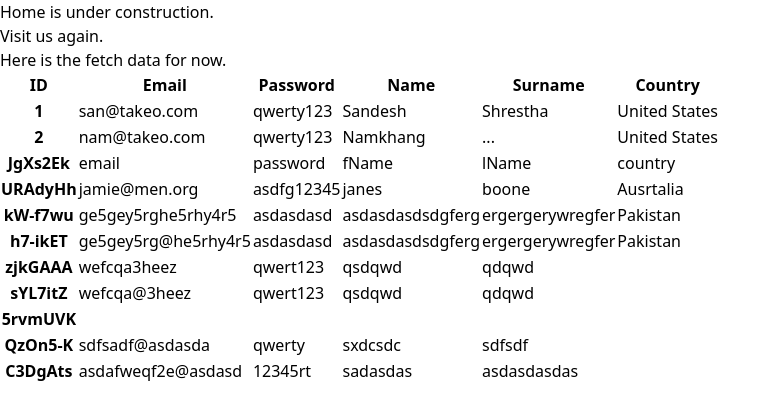
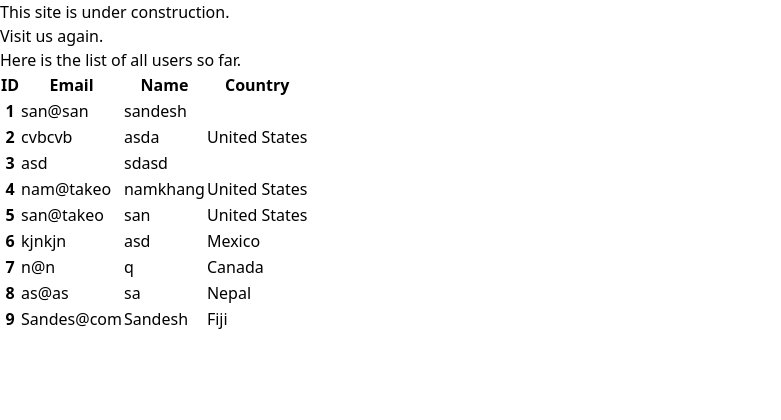
Before and after one commit to yogeshtakeo/team-pair-programming, a React (Vite) app in the folder Task18-LR/: page /home in a window 1280 px wide. Shown: the top 420 px of the page, without its empty margins (0-781 px from the left). Built offline with nearby package versions, Linux system fonts and the light colour scheme; data requests are answered from the project's data file.

Commit message:
Consult issues

```diff
--- a/Task18-LR/server/db.json
+++ b/Task18-LR/server/db.json
@@ -1,158 +1,130 @@
 {
   "clients": [
     {
-      "id": "1",
       "userid": "san",
-      "email": "san@takeo.com",
-      "password": "qwerty123",
-      "fName": "Sandesh",
-      "lName": "Shrestha",
-      "country": "United States",
-      "street": "xyz",
-      "city": "Reno",
-      "state": "Nevada",
-      "zip": "12345",
-      "about": "ambiv"
+      "password": "sandesh123",
+      "fName": "sandesh",
+      "lName": "shrestha",
+      "email": "san@san",
+      "country": "",
+      "street": "asda",
+      "city": "reno",
+      "state": "NV",
+      "zip": "12233",
+      "about": "asd asfdasf ds f sd fs df sd f sd f",
+      "id": 1
     },
     {
-      "id": "2",
-      "userid": "nam",
-      "email": "nam@takeo.com",
-      "password": "qwerty123",
-      "fName": "Namkhang",
-      "lName": "...",
+      "userid": "namkhang",
+      "password": "zxcvb12345",
+      "fName": "asda",
+      "lName": "",
+      "email": "cvbcvb",
       "country": "United States",
-      "street": "abc",
-      "city": "def",
-      "state": "ghi",
-      "zip": "54321",
-      "about": "go get it!"
+      "street": "asds",
+      "city": "asdasdfwerf",
+      "state": "werwer",
+      "zip": "wrwerwer",
+      "about": "sdfsdfsdfs",
+      "id": 2
     },
     {
-      "userid": "userName",
-      "password": "password",
-      "fName": "fName",
-      "lName": "lName",
-      "email": "email",
-      "country": "country",
-      "street": "street",
-      "city": "city",
-      "state": "state",
-      "zip": "zip",
-      "about": "about",
-      "id": "JgXs2Ek"
-    },
-    {
-      "userid": "infamy",
-      "password": "asdfg12345",
-      "fName": "janes",
-      "lName": "boone",
-      "email": "jamie@men.org",
-      "country": "Ausrtalia",
-      "street": "asdasd`",
-      "city": "sdcsd",
-      "state": "ohio",
-      "zip": "scsdcsd",
-      "about": "ascascasdas",
-      "id": "URAdyHh"
-    },
-    {
-      "userid": "sdasd",
-      "password": "asdasdasd",
-      "fName": "asdasdasdsdgferg",
-      "lName": "ergergerywregfer",
-      "email": "ge5gey5rghe5rhy4r5",
-      "country": "Pakistan",
-      "street": "rsegvsg",
-      "city": "vsrgbsregh",
-      "state": "erhye5yh",
-      "zip": "e5yhe5yhe5",
-      "about": "he5yheyhg",
-      "id": "kW-f7wu"
-    },
-    {
-      "userid": "sdasd",
-      "password": "asdasdasd",
-      "fName": "asdasdasdsdgferg",
-      "lName": "ergergerywregfer",
-      "email": "ge5gey5rg@he5rhy4r5",
-      "country": "Pakistan",
-      "street": "rsegvsg",
-      "city": "vsrgbsregh",
-      "state": "erhye5yh",
-      "zip": "e5yhe5yhe5",
-      "about": "he5yheyhg",
-      "id": "h7-ikET"
-    },
-    {
-      "userid": "asdasd",
-      "password": "qwert123",
-      "fName": "qsdqwd",
-      "lName": "qdqwd",
-      "email": "wefcqa3heez",
-      "country": "",
-      "street": "resgbs",
-      "city": "szgg",
-      "state": "dzn",
-      "zip": "zdthb",
-      "about": "srb",
-      "id": "zjkGAAA"
-    },
-    {
-      "userid": "asdasd",
-      "password": "qwert123",
-      "fName": "qsdqwd",
-      "lName": "qdqwd",
-      "email": "wefcqa@3heez",
-      "country": "",
-      "street": "resgbs",
-      "city": "szgg",
-      "state": "dzn",
-      "zip": "zdthb",
-      "about": "srb",
-      "id": "sYL7itZ"
-    },
-    {
-      "userid": "",
-      "password": "",
-      "fName": "",
+      "userid": "asasd",
+      "password": "asdf1234",
+      "fName": "sdasd",
       "lName": "",
-      "email": "",
+      "email": "asd",
       "country": "",
       "street": "",
       "city": "",
       "state": "",
       "zip": "",
       "about": "",
-      "id": "5rvmUVK"
+      "id": 3
     },
     {
-      "userid": "asdasd",
-      "password": "qwerty",
-      "fName": "sxdcsdc",
-      "lName": "sdfsdf",
-      "email": "sdfsadf@asdasda",
-      "country": "",
-      "street": "asdasd",
-      "city": "asdasd",
-      "state": "asdas",
-      "zip": "asd",
+      "userid": "nam",
+      "password": "zxcvb",
+      "fName": "namkhang",
+      "lName": "asasdasd",
+      "email": "nam@takeo",
+      "country": "United States",
+      "street": "qasdasd",
+      "city": "Reno",
+      "state": "Nevada",
+      "zip": "asdasd",
       "about": "asdasd",
-      "id": "QzOn5-K"
+      "id": 4
     },
     {
-      "userid": "asdasd",
-      "password": "12345rt",
-      "fName": "sadasdas",
-      "lName": "asdasdasdas",
-      "email": "asdafweqf2e@asdasd",
-      "country": "",
-      "street": "asdasd",
+      "userid": "sandesh",
+      "password": "sandesh123",
+      "fName": "san",
+      "lName": "shr",
+      "email": "san@takeo",
+      "country": "United States",
+      "street": "1800 e",
+      "city": "reno",
+      "state": "nv",
+      "zip": "12132",
+      "about": "sdasdasd",
+      "id": 5
+    },
+    {
+      "userid": "y",
+      "password": "asdfg12345",
+      "fName": "asd",
+      "lName": "lkn",
+      "email": "kjnkjn",
+      "country": "Mexico",
+      "street": "jknij",
+      "city": "jnj",
+      "state": "jnijn",
+      "zip": "ijnij",
+      "about": "nij",
+      "id": 6
+    },
+    {
+      "userid": "q",
+      "password": "q",
+      "fName": "q",
+      "lName": "n",
+      "email": "n@n",
+      "country": "Canada",
+      "street": "n",
+      "city": "n",
+      "state": "n",
+      "zip": "n",
+      "about": "n",
+      "id": 7
+    },
+    {
+      "userid": "sandesh",
+      "password": "sandesh123",
+      "fName": "sa",
+      "lName": "as",
+      "email": "as@as",
+      "country": "Nepal",
+      "street": "sas",
       "city": "asd",
-      "state": "asd",
-      "zip": "asd",
-      "about": "wedq",
-      "id": "C3DgAts"
+      "state": "as",
+      "zip": "asdc",
+      "about": "sdv",
+      "id": 8
+    },
+    {
+      "userid": "sandeshasdad",
+      "password": "Sandesh@1",
+      "fName": "Sandesh",
+      "lName": "Shrestha",
+      "email": "Sandes@com",
+      "country": "Fiji",
+      "street": "12345 sdfsdf",
+      "city": "Reno",
+      "state": "Nevada",
+      "zip": "89512",
+      "about": "12123fsdfsdfsd",
+      "id": 9
     }
   ]
 }
--- a/Task18-LR/src/pages/Add.tsx
+++ b/Task18-LR/src/pages/Add.tsx
@@ -23,15 +23,26 @@ function Add() {
   const [zip, setZip] = useState('')
   const [about, setAbout] = useState('')
   const [error, setError]=useState('')
+  const [pError, setPError]=useState('')
   // const [condition1, setCondition1] = useState(false)
   // const [condition2, setCondition2] = useState(false)
-  // ||!password||!password2||!fName||!lName||!email||!country||!street||!city||!state||!zip||!about
+
   const handleSubmit = () => {
-    if(!userName){
-      setError('Please input all fields')
+    const passwordFormat=/^(?=.*[A-Za-z])(?=.*\d)(?=.*[!@#$%^&*]).{8,}$/
+//     At least one letter (lowercase or uppercase) is required ((?=.*[A-Za-z])).
+// At least one digit is required ((?=.*\d)).
+// At least one special character from the set [!@#$%^&*] is required ((?=.*[!@#$%^&*])).
+// The password must be at least 8 characters long (.{8,}).
+
+// ||!country||!street||!city||!state||!zip||!about
+    if(!userName||!password||!password2||!fName||!email){
+      setError('Please input all necessary fields.')
      }
      else if(password!==password2){
-      setError('Passwords do not match')
+      setPError('Confirmation password does not match.')
+     }
+     else if(!passwordFormat.test(password)){
+      setPError('Password do not satisfy criteria.')
      }
      else{
   fetch(apiUrl, {
@@ -66,31 +77,37 @@ function Add() {
     <div className="w-1/2">
 <form>
   <div className="space-y-12">
-    <div className="border-b border-gray-900/10 pb-12">
+    <div className="border-b border-t border-gray-900/10 pb-12">
       <div className="mt-10 grid grid-cols-1 gap-x-6 gap-y-8 sm:grid-cols-6">
         <div className="sm:col-span-6">
-          <label className="block text-sm font-medium leading-6 text-gray-900">Username</label>
+        <p className=" flex sm:col-span-6 text-xs">Please complete all fields marked with an asterisk (<p className="text-red-600 text-sm">*</p>)</p>
+          <label className="flex text-sm font-medium leading-6 text-gray-900 mt-5">Username&nbsp;<p className="text-red-500 text-md">*</p></label>
           <div className="mt-2">
             <div className="flex rounded-md shadow-sm ring-1 ring-inset ring-gray-300 focus-within:ring-2 focus-within:ring-inset focus-within:ring-indigo-600 sm:max-w-md">
-              <span className="flex select-none items-center pl-3 text-gray-500 sm:text-sm">takeo.</span>
-              <input value = {userName} onChange={event=> setUserName(event.target.value)} type="text" name="username" id="username" className="block flex-1 border-0 bg-transparent py-1.5 pl-1 text-gray-900 placeholder:text-gray-400 focus:ring-0 sm:text-sm sm:leading-6" placeholder="uniqueYogesh"/>
+              {/* <span className="flex select-none items-center pl-3 text-gray-500 sm:text-sm">takeo.</span> */}
+              <input value = {userName} onChange={event=> setUserName(event.target.value)} type="text" name="username" id="username" className="block sm:col-span-8 flex-1 border-0 bg-transparent py-1.5 pl-1 text-gray-900 placeholder:text-gray-400 focus:ring-0 sm:text-sm sm:leading-6" placeholder="uniqueYogesh"/>
             </div>
           </div>
         </div>
+        <div className="sm:col-span-6 text-xs"> Password must be at least 8 characters and contain at least 1 letter, 1 digit, and 1 special character [!@#$%^&*].
+        {pError && <p className='text-red-500 mr-auto mt-5'>{pError}</p>}
+        </div>
+
         <div className="sm:col-span-3">
-          <label className="block text-sm font-medium leading-6 text-gray-900">Password</label>
+          <label className="flex text-sm font-medium leading-6 text-gray-900">Password&nbsp;<p className="text-red-500">*</p></label>
+
           <div className="mt-2">
             <input value = {password} onChange={event=> setPassword(event.target.value)} type="password" name="password" id="password" className="block w-full rounded-md border-0 py-1.5 text-gray-900 shadow-sm ring-1 ring-inset ring-gray-300 placeholder:text-gray-400 focus:ring-2 focus:ring-inset focus:ring-indigo-600 sm:text-sm sm:leading-6"/>
           </div>
         </div>
         <div className="sm:col-span-3">
-          <label className="block text-sm font-medium leading-6 text-gray-900">Re-enter Password</label>
+          <label className="flex text-sm font-medium leading-6 text-gray-900">Confirm Password&nbsp;<p className="text-red-500">*</p></label>
           <div className="mt-2">
-            <input value = {password2} onChange={event=> setPassword2(event.target.value)} type="password" name="password" id="password" className="block w-full rounded-md border-0 py-1.5 text-gray-900 shadow-sm ring-1 ring-inset ring-gray-300 placeholder:text-gray-400 focus:ring-2 focus:ring-inset focus:ring-indigo-600 sm:text-sm sm:leading-6"/>
+            <input value = {password2} onChange={event=> setPassword2(event.target.value)} type="password" name="password2" id="password2" className="block w-full rounded-md border-0 py-1.5 text-gray-900 shadow-sm ring-1 ring-inset ring-gray-300 placeholder:text-gray-400 focus:ring-2 focus:ring-inset focus:ring-indigo-600 sm:text-sm sm:leading-6"/>
           </div>
         </div>
         <div className="sm:col-span-3">
-          <label className="block text-sm font-medium leading-6 text-gray-900">First name</label>
+          <label className="flex text-sm font-medium leading-6 text-gray-900">First name&nbsp;<p className="text-red-500">*</p></label>
           <div className="mt-2">
             <input value = {fName} onChange={event=> setFname(event.target.value)} type="text" name="first-name" id="first-name" className="block w-full rounded-md border-0 py-1.5 text-gray-900 shadow-sm ring-1 ring-inset ring-gray-300 placeholder:text-gray-400 focus:ring-2 focus:ring-inset focus:ring-indigo-600 sm:text-sm sm:leading-6"/>
           </div>
@@ -103,7 +120,7 @@ function Add() {
           </div>
         </div>
         <div className="sm:col-span-6">
-          <label className="block text-sm font-medium leading-6 text-gray-900">Email address</label>
+          <label className="flex text-sm font-medium leading-6 text-gray-900">Email address&nbsp;<p className="text-red-500">*</p></label>
           <div className="mt-2">
             <input value = {email} onChange={event=> setEmail(event.target.value)} id="email" name="email" type="email"  className="block w-full rounded-md border-0 py-1.5 text-gray-900 shadow-sm ring-1 ring-inset ring-gray-300 placeholder:text-gray-400 focus:ring-2 focus:ring-inset focus:ring-indigo-600 sm:text-sm sm:leading-6"/>
           </div>
@@ -112,7 +129,7 @@ function Add() {
         <div className="sm:col-span-3">
           <label className="block text-sm font-medium leading-6 text-gray-900">Country</label>
           <div className="mt-2">
-            <select value = {country} onChange={event=> setCountry(event.target.value)} id="country" name="country" className="block w-full rounded-md border-0 py-1.5 text-gray-900 shadow-sm ring-1 ring-inset ring-gray-300 focus:ring-2 focus:ring-inset focus:ring-indigo-600 sm:max-w-xs sm:text-sm sm:leading-6">
+            <select value = {country} onChange={event=> setCountry(event.target.value)} id="country" name="country" className="block w-full rounded-md border-0 py-1.5 text-gray-900 shadow-sm ring-1 ring-inset ring-gray-300 focus:ring-2 focus:ring-inset focus:ring-indigo-600 sm:max-w-xs sm:text-sm sm:leading-6" disabled>
               <option>United States</option>
               <option>Canada</option>
               <option>Mexico</option>
@@ -138,7 +155,36 @@ function Add() {
           </div>
         </div>
 
-        <div className="col-span-full">
+        <div className="sm:col-span-3">
+          <label className="block text-sm font-medium leading-6 text-gray-900">State</label>
+          <div className="mt-2">
+            <select value = {state} onChange={event=> setState(event.target.value)} id="state" name="state" className="block w-full rounded-md border-0 py-1.5 text-gray-900 shadow-sm ring-1 ring-inset ring-gray-300 focus:ring-2 focus:ring-inset focus:ring-indigo-600 sm:max-w-xs sm:text-sm sm:leading-6">
+              <option>MA</option>
+              <option>CA</option>
+              <option>NV</option>
+              <option>NY</option>
+              <option>TX</option>
+              <option>GE</option>
+              <option>WA</option>
+              <option>WY</option>
+              <option>CO</option>
+              <option>UT</option>
+              <option>Russia</option>
+              <option>Philipines</option>
+              <option>New Zealand</option>
+              <option>Ausrtalia</option>
+              <option>Fiji</option>
+              <option>Thailand</option>
+              <option>India</option>
+              <option>Pakistan</option>
+              <option>Saudi Arabia</option>
+              <option>Turkey</option>
+              <option>Greece</option>
+            </select>
+          </div>
+        </div>
+
+        <div className="sm:col-span-5">
           <label  className="block text-sm font-medium leading-6 text-gray-900">Street address</label>
           <div className="mt-2">
             <input value = {street} onChange={event=> setStreet(event.target.value)} type="text" name="street-address" id="street-address" className="block w-full rounded-md border-0 py-1.5 text-gray-900 shadow-sm ring-1 ring-inset ring-gray-300 placeholder:text-gray-400 focus:ring-2 focus:ring-inset focus:ring-indigo-600 sm:text-sm sm:leading-6"/>
@@ -152,15 +198,8 @@ function Add() {
           </div>
         </div>
 
-        <div className="sm:col-span-2">
-          <label className="block text-sm font-medium leading-6 text-gray-900">State / Province</label>
-          <div className="mt-2">
-            <input value = {state} onChange={event=> setState(event.target.value)} type="text" name="region" id="region" className="block w-full rounded-md border-0 py-1.5 text-gray-900 shadow-sm ring-1 ring-inset ring-gray-300 placeholder:text-gray-400 focus:ring-2 focus:ring-inset focus:ring-indigo-600 sm:text-sm sm:leading-6"/>
-          </div>
-        </div>
-
-        <div className="sm:col-span-2">
-          <label className="block text-sm font-medium leading-6 text-gray-900">ZIP / Postal code</label>
+        <div className="sm:col-span-1">
+          <label className="block text-sm font-medium leading-6 text-gray-900">ZIP code</label>
           <div className="mt-2">
             <input value = {zip} onChange={event=> setZip(event.target.value)} type="text" name="postal-code" id="postal-code" className="block w-full rounded-md border-0 py-1.5 text-gray-900 shadow-sm ring-1 ring-inset ring-gray-300 placeholder:text-gray-400 focus:ring-2 focus:ring-inset focus:ring-indigo-600 sm:text-sm sm:leading-6"/>
           </div>
@@ -231,7 +270,7 @@ function Add() {
       </div>
     </div>
   </div>
-{error && <p className='text-red-600 mr-auto pl-8'>{error}</p>}
+{error && <p className='text-red-500 mr-auto pl-8'>{error}</p>}
   <div className="mt-6 flex items-center justify-end gap-x-6">
     <button type="button" className="text-sm font-semibold leading-6 text-gray-900">Cancel</button>
     <button type="submit" onClick={handleSubmit} className="rounded-md bg-indigo-600 px-8 py-2 text-sm font-semibold text-white shadow-sm hover:bg-indigo-500 focus-visible:outline focus-visible:outline-2 focus-visible:outline-offset-2 focus-visible:outline-indigo-600">Save</button>
--- a/Task18-LR/src/pages/FirstVisit.tsx
+++ b/Task18-LR/src/pages/FirstVisit.tsx
@@ -8,7 +8,7 @@ const apiUrl = " http://localhost:3000/clients";
 
 function FirstVisit() {
 
-    const [auth, setAuth] = useState(false)
+  // const [auth, setAuth] = useState(false)
   const [email, setEmail] = useState('')
   const [password, setPassword] = useState('')
   const [error, setError]=useState('')
@@ -17,7 +17,7 @@ function FirstVisit() {
 
   const navigate = useNavigate()
 
-    const handleLogin = () => {
+  const handleLogin1 = () => {
   useEffect(() => {
     fetch(apiUrl)
       .then((res) => res.json())
@@ -29,27 +29,22 @@ function FirstVisit() {
   clients.map((user) => {
     console.log(clients)
     if(email===user.email && password===user.password){
-      console.log("match")
-      setAuth(true)
+      console.log("authentication successful")
+      navigate('/home')
+      // setAuth(true)
     }
-    // else{
-    //   setError('Invalid username or password.')
+    else{
+      setError('Invalid username or password.')
+    }
+  })
+  // if(auth===true){
+  //   navigate("/home")
   // }
-  })
-  if(auth===true){
-    navigate("/home")
-  }
-  else{setError('Invalid username or password.')}
-  setEmail('')
-  setPassword('')
+  // else{setError('Invalid username or password.')}
+  // setEmail('')
+  // setPassword('')
 }
 
-    // export async function getClients() {
-    //   const response = await fetch(import.meta.env.VITE_API_URL)
-    //   const data = await response.json()
-
-    //   return data
-    // }
 return (
     <>
       {console.log("first visit")}
@@ -97,6 +92,7 @@ function FirstVisit() {
 
                       className="block w-full rounded-md border-0 py-1.5 text-gray-900 shadow-sm ring-1 ring-inset ring-gray-300 placeholder:text-gray-400 focus:ring-2 focus:ring-inset focus:ring-indigo-600 sm:text-sm sm:leading-6"
                     />
+
                   </div>
                 </div>
                 <div>
@@ -120,17 +116,23 @@ function FirstVisit() {
                         type="password"
                         value={password}
                         onChange={event=> setPassword(event.target.value)}
+
                       className="block w-full rounded-md border-0 py-1.5 text-gray-900 shadow-sm ring-1 ring-inset ring-gray-300 placeholder:text-gray-400 focus:ring-2 focus:ring-inset focus:ring-indigo-600 sm:text-sm sm:leading-6"
                     />
+
+                    {/* <input
+                      id="password"
+                      name="password"
+                      type="password"
+                      value={password}
+                        onChange={event=> setPassword(event.target.value)}
+                      className="block w-full rounded-md border-0 py-1.5 text-gray-900 shadow-sm ring-1 ring-inset ring-gray-300 placeholder:text-gray-400 focus:ring-2 focus:ring-inset focus:ring-indigo-600 sm:text-sm sm:leading-6"
+                    /> */}
                   </div>
                 </div>
                 {error && <p className='text-red-600 mr-auto pl-8'>{error}</p>}
                 <div>
-                  <button
-                    type="submit"
-                    className="flex w-full justify-center rounded-md bg-indigo-600 px-3 py-1.5 mt-10 text-sm font-semibold leading-6 text-white shadow-sm hover:bg-indigo-500 focus-visible:outline focus-visible:outline-2 focus-visible:outline-offset-2 focus-visible:outline-indigo-600"
-                    onClick={handleLogin}
-                  >
+                  <button type="submit" onClick={handleLogin1} className="flex w-full justify-center rounded-md bg-indigo-600 px-3 py-1.5 mt-10 text-sm font-semibold leading-6 text-white shadow-sm hover:bg-indigo-500 focus-visible:outline focus-visible:outline-2 focus-visible:outline-offset-2 focus-visible:outline-indigo-600">
                     Sign in
                   </button>
                 </div>
@@ -139,7 +141,7 @@ function FirstVisit() {
                 <p className=" text-center text-sm text-gray-500 px-6 py-6">
                   Not a member yet?&nbsp;
                   <a
-                    href="./add"
+                    href="/add"
                     className="font-semibold leading-6 text-l text-indigo-600 hover:text-indigo-500 ml-2 mr-2"
                   >
                     Sign Up and Add New Friends
@@ -155,4 +157,4 @@ function FirstVisit() {
   );
 }
 
-export default FirstVisit;
+export default FirstVisit
--- a/Task18-LR/src/pages/Home.tsx
+++ b/Task18-LR/src/pages/Home.tsx
@@ -24,11 +24,13 @@ function home() {
 
   return (
     <>
-    <div className="bg-gradient-to-r from-indigo-200 via-purple-200 to-pink-200 ...">
-      <div className="flex justify-center text-2xl font-bold m-3">Home is under construction.</div>
-      <div className="flex justify-center text-xl font-bold m-2">Visit us again.</div>
-      <div className="flex justify-center text-2xl mb-5 text-red-500">Here is the fetch data for now.</div>
+    {/* bg-gradient-to-r from-indigo-200 via-purple-200 to-pink-200 ... */}
+    <div className="bg-indigo-600 text-white drop-shadow-lg">
+      <div className="flex justify-center text-xl m-3">This site is under construction.</div>
+      <div className="flex justify-center text-xl m-2">Visit us again.</div>
+
     </div>
+    <div className="flex justify-center text-xl mb-5 text-red-500">Here is the list of all users so far.</div>
     <div className="px-4 ">
       {/* <div className="flex justify-between py-2">
         <h2 className="text-2xl font-bold mb-4">
@@ -46,14 +48,11 @@ function home() {
               <th scope="col" className="px-6 py-3">
                 Email
               </th>
-              <th scope="col" className="px-6 py-3">
+              {/* <th scope="col" className="px-6 py-3">
                 Password
-              </th>
+              </th> */}
               <th scope="col" className="px-6 py-3">
                 Name
-              </th>
-              <th scope="col" className="px-6 py-3">
-                Surname
               </th>
               <th scope="col" className="px-6 py-3">
                 Country
@@ -71,17 +70,8 @@ function home() {
                     {user.id}
                   </th>
                   <td className="px-6 py-4">{user.email}</td>
-                  <td className="px-6 py-4">{user.password}</td>
                   <td className="px-6 py-4">{user.fName}</td>
-                  <td className="px-6 py-4">{user.lName}</td>
                   <td className="px-6 py-4">{user.country}</td>
-
-
-  {/* street: string;
-  city: string;
-  state: string;
-  zip: string;
-  about: string; */}
                 </tr>
               );
             })}
--- a/Task18-LR/src/types/data.ts
+++ b/Task18-LR/src/types/data.ts
@@ -1,5 +1,5 @@
 export interface IClient {
-    id: number;
+    id: string;
     email: string;
     password: string;
     fName: string;
```
Lines whose indentation alone changed are shown as unchanged.
